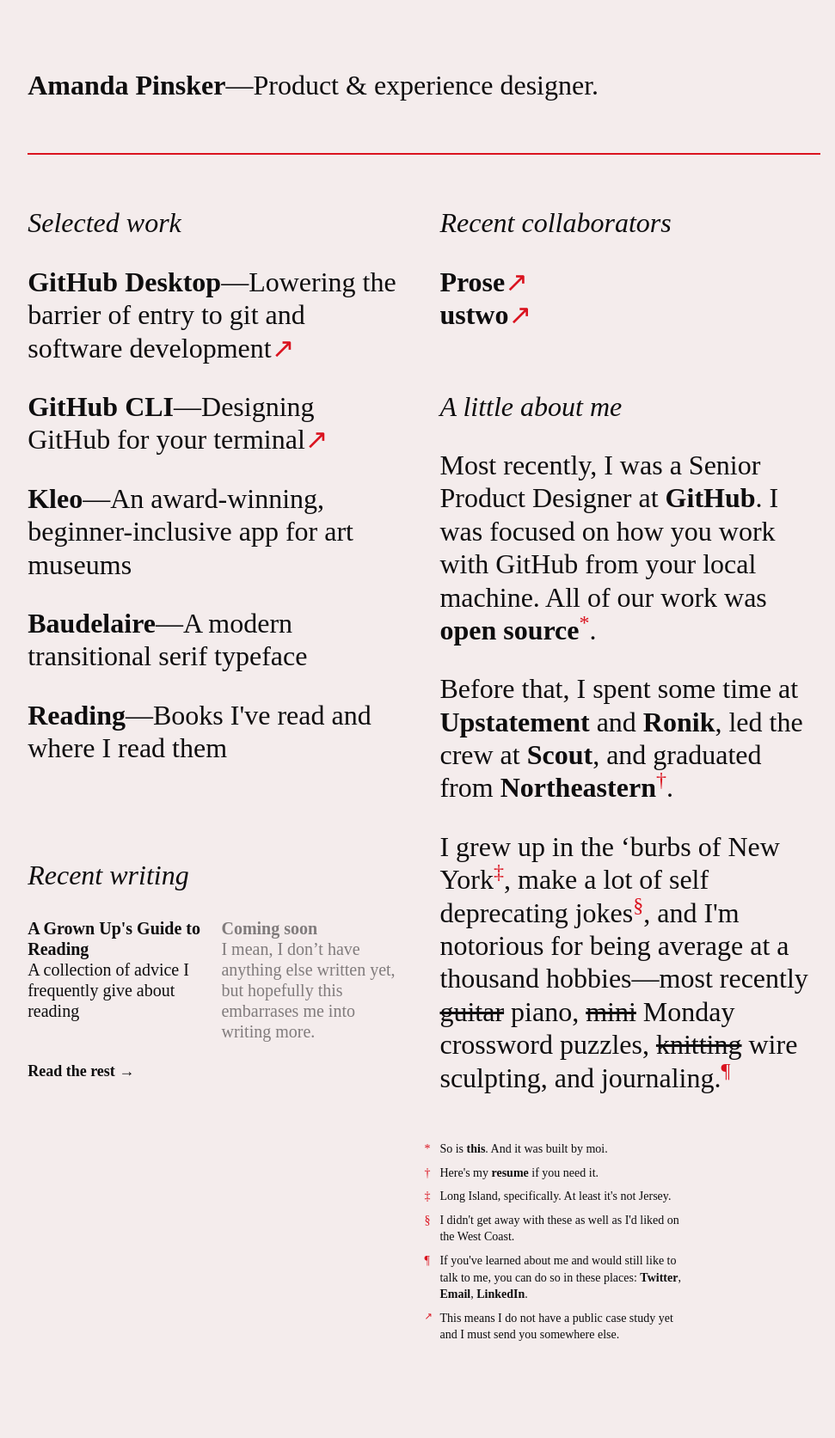
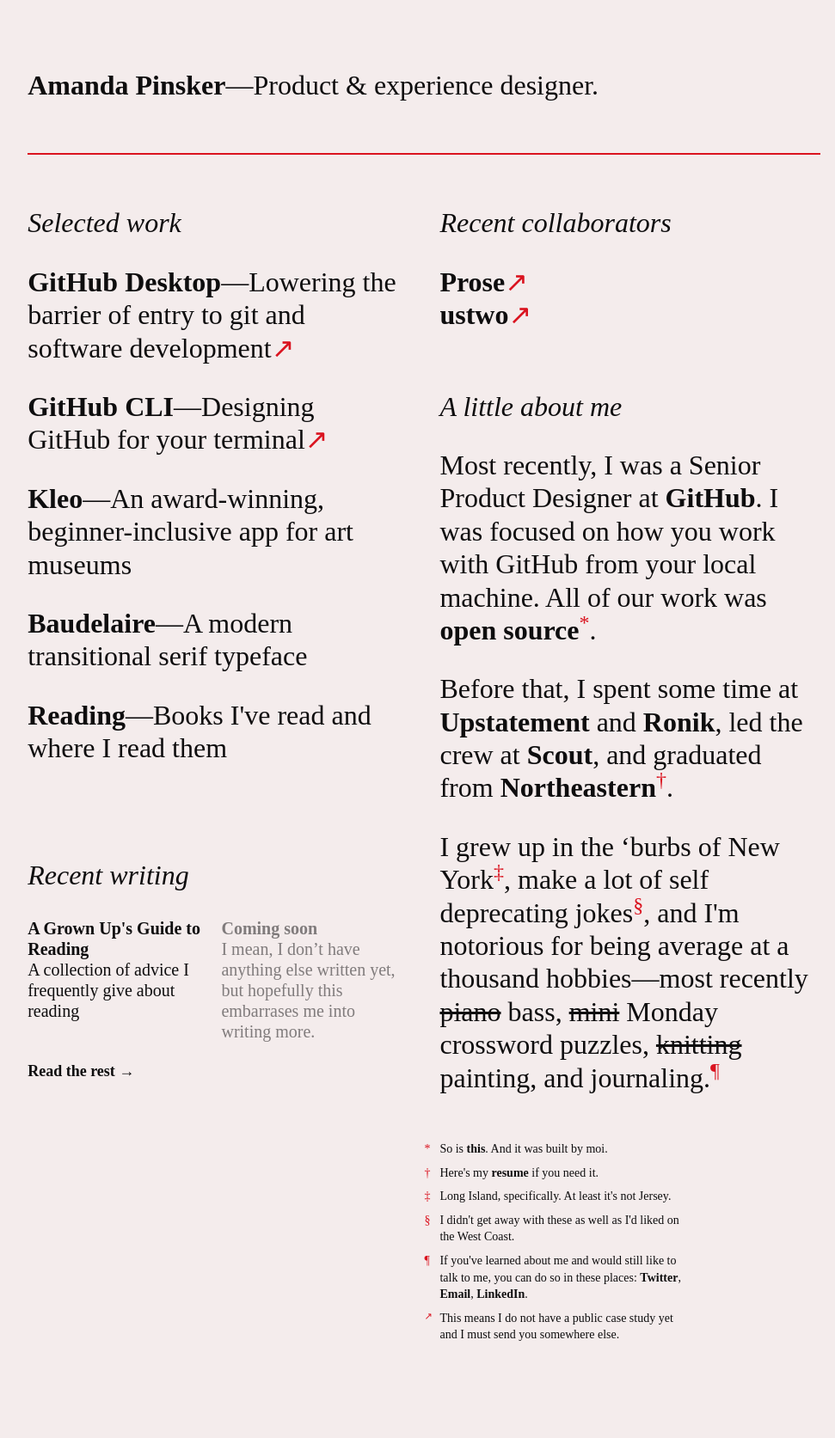
Before and after one commit to ampinsk/ampinsk.github.io, a Jekyll site: the page built from index.html, in a window 1280 px wide. Shown: the whole page at 86% size, without its empty margins (147-1118 px from the left). Built offline with Jekyll 4.4.1, drawn with Linux system fonts in a browser that asks for light colours; some web fonts are replaced.

Commit message:
Update index.html

```diff
--- a/index.html
+++ b/index.html
@@ -56,7 +56,7 @@
         <h2>A little about me</h2>
         <div>Most recently, I was a Senior Product Designer at <a href="https://github.com">GitHub</a>. I was focused on how you work with GitHub from your local machine. All of our work was <a href="http://github.com/desktop/desktop">open</a>&nbsp;<a href="http://github.com/cli/cli">source</a><span class="accent superscript" id="asterisk" onmouseover="addClass(asterisk2, 'footnote-accent');" onmouseout="removeClass(asterisk2, 'footnote-accent');">*</span>.</div>
         <div>Before that, I spent some time at <a>Upstatement</a> and <a>Ronik</a>, led the crew at <a>Scout</a>, and graduated from&nbsp;<a>Northeastern</a><span class="accent superscript" id="dagger" onmouseover="addClass(dagger2, 'footnote-accent');" onmouseout="removeClass(dagger2, 'footnote-accent');">†</span>.</div>
-        <div>I grew up in the ‘burbs of New York<span class="accent superscript" id="doubledagger" onmouseover="addClass(doubledagger2, 'footnote-accent');" onmouseout="removeClass(doubledagger2, 'footnote-accent');">‡</span>, make a lot of self deprecating jokes<span class="accent superscript" id="section" onmouseover="addClass(section2, 'footnote-accent');" onmouseout="removeClass(section2, 'footnote-accent');">§</span>, and I'm notorious for being average at a thousand hobbies—most recently <strike>guitar</strike> piano, <strike>mini</strike> Monday crossword puzzles, <strike>knitting</strike> wire sculpting, and journaling.<span class="accent superscript" id="paragraph" onmouseover="addClass(paragraph2, 'footnote-accent');" onmouseout="removeClass(paragraph2, 'footnote-accent');">¶</span></div>
+        <div>I grew up in the ‘burbs of New York<span class="accent superscript" id="doubledagger" onmouseover="addClass(doubledagger2, 'footnote-accent');" onmouseout="removeClass(doubledagger2, 'footnote-accent');">‡</span>, make a lot of self deprecating jokes<span class="accent superscript" id="section" onmouseover="addClass(section2, 'footnote-accent');" onmouseout="removeClass(section2, 'footnote-accent');">§</span>, and I'm notorious for being average at a thousand hobbies—most recently <strike>piano</strike> bass, <strike>mini</strike> Monday crossword puzzles, <strike>knitting</strike> painting, and journaling.<span class="accent superscript" id="paragraph" onmouseover="addClass(paragraph2, 'footnote-accent');" onmouseout="removeClass(paragraph2, 'footnote-accent');">¶</span></div>
         <div class="notes grid">
           <span class="accent">*</span><p class="note" id="asterisk2"><span>So is <a href="https://github.com/ampinsk/ampinsk.github.io">this</a>. And it was built by moi.</span></p>
           <span class="accent">†</span><p class="note" id="dagger2"><span>Here's my <a href="/pinsker-resume-2021.pdf">resume</a> if you need it.</span></p>
```
